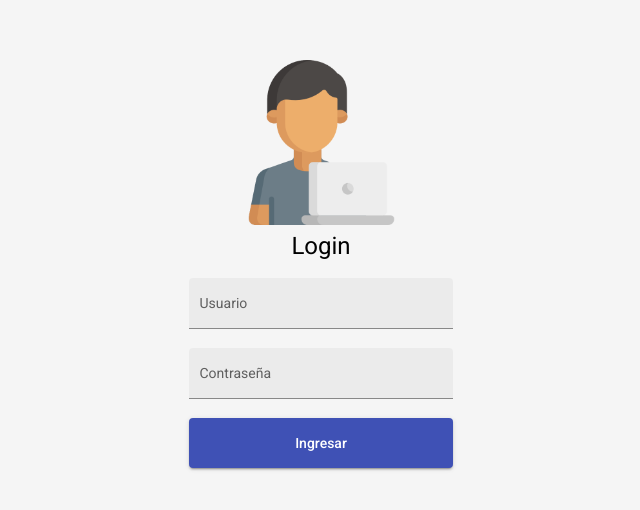
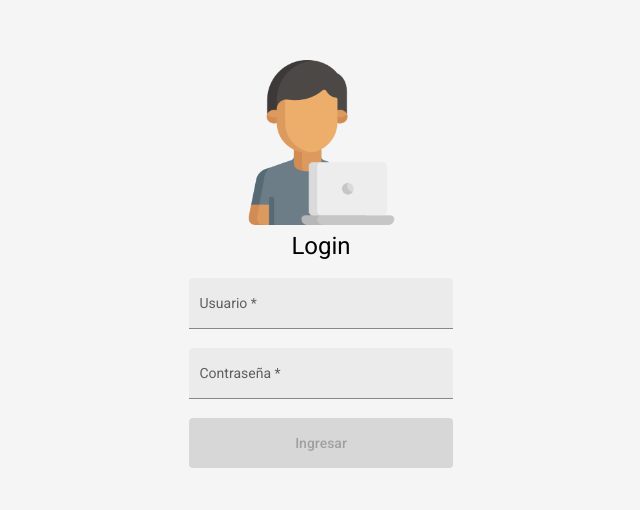
Before and after one commit to leomeden/AngularMaterial, an Angular app: page / in a window 1280 px wide. Shown: the part 136-646 px from the top of the page, without its empty margins (319-959 px from the left). Built offline with nearby package versions, Linux system fonts and the light colour scheme.

Commit message:
agregado validacion formulario y extraccion de datos

```diff
--- a/src/app/app.module.ts
+++ b/src/app/app.module.ts
@@ -4,6 +4,7 @@ import { BrowserModule } from '@angular/platform-browser';
 import { AppRoutingModule } from './app-routing.module';
 import { AppComponent } from './app.component';
 import { BrowserAnimationsModule } from '@angular/platform-browser/animations';
+import { ReactiveFormsModule } from '@angular/forms';
 
 // Angular Materialga
 import { MatFormFieldModule } from '@angular/material/form-field';
@@ -12,6 +13,7 @@ import { MatButtonModule } from '@angular/material/button';
 
 // Componentes
 import { LoginComponent } from './components/login/login.component';
+
 
 @NgModule({
   declarations: [
@@ -24,7 +26,8 @@ import { LoginComponent } from './components/login/login.component';
     BrowserAnimationsModule,
     MatFormFieldModule,
     MatInputModule,
-    MatButtonModule
+    MatButtonModule,
+    ReactiveFormsModule
   ],
   providers: [],
   bootstrap: [AppComponent]
--- a/src/app/components/login/login.component.html
+++ b/src/app/components/login/login.component.html
@@ -1,16 +1,18 @@
 <div class="body">
     <div class="login">
+        <form [formGroup]="form" (ngSubmit)="ingresar()">
             <img src="../../../assets/img/usuario.png.png" width="50%">
             <h1>Login</h1>
             <mat-form-field class="ancho" appearance="fill">
                 <mat-label>Usuario</mat-label>
-            <input matInput autocomplete="off">
+                <input type="text" matInput autocomplete="off" formControlName="usuario">
        </mat-form-field>
             <mat-form-field class="ancho" appearance="fill">
                 <mat-label>Contraseña</mat-label>
-            <input matInput autocomplete="off">
+                <input type="password" matInput autocomplete="off" formControlName="password">
             </mat-form-field>
             <br>
-        <button class="ancho button" mat-raised-button color="primary">Ingresar</button>
+            <button type="submit" class="ancho button" mat-raised-button color="primary" [disabled]="form.invalid">Ingresar</button>
+        </form>
     </div>
 </div>
--- a/src/app/components/login/login.component.ts
+++ b/src/app/components/login/login.component.ts
@@ -1,15 +1,35 @@
 import { Component, OnInit } from '@angular/core';
+import { FormBuilder, FormGroup, Validators } from '@angular/forms';
 
 @Component({
   selector: 'app-login',
   templateUrl: './login.component.html',
   styleUrls: ['./login.component.scss']
 })
+
 export class LoginComponent implements OnInit {
-
-  constructor() { }
+  form: FormGroup;
+  constructor (private fb: FormBuilder){
+    this.form = this.fb.group({
+      usuario: ['', Validators.required],
+      password: ['', Validators.required]
+    })
+  }
 
   ngOnInit(): void {
   }
 
+  ingresar(){
+    console.log(this.form);
+    const usuario = this.form.value.usuario;
+    const password = this.form.value.password;
+
+    if(usuario == 'lmeden' && password == 'admin123') {
+      //redireccionamos al dashboard
+    } else {
+      //mostramos un mensaje de error
+    }
+
+  }
+
 }
```
Lines whose indentation alone changed are shown as unchanged.
